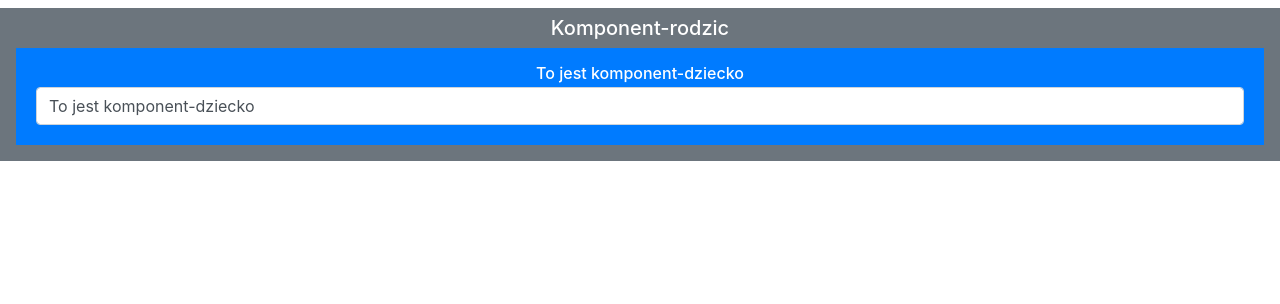
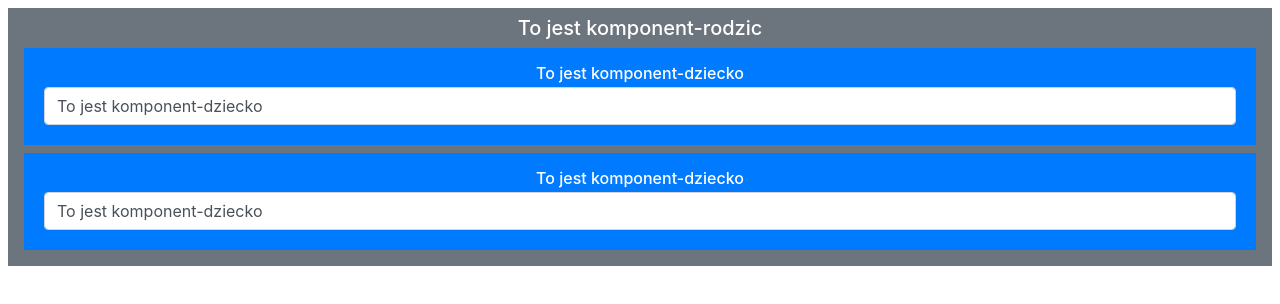
Before and after one commit to marekz/vuejs_simple_example, a Vue app in the folder templatesanddata/: page / in a window 1280 px wide. Shown: the top 304 px of the page. Built offline with nearby package versions, Linux system fonts and the light colour scheme.

Commit message:
VUEjs - Components isolation

```diff
--- a/templatesanddata/src/App.vue
+++ b/templatesanddata/src/App.vue
@@ -1,12 +1,23 @@
 <template>
-    <div class="bg-secondary text-white text-center my-2 p-2 h5">
-        Komponent-rodzic
+    <div class="bg-secondary text-white text-center m-2 p-2 h5">
+        {{ message }}
+        <MyFeature></MyFeature>
         <child-component></child-component>
     </div>
 </template>
 
 <script>
+    import ChildComponent from "./components/Child";
+
     export default {
-        name: 'App'
+        name: 'App',
+        components: {
+            MyFeature: ChildComponent
+        },
+        data: function() {
+            return {
+                message: "To jest komponent-rodzic"
+            }
+        }
     }
 </script>
```
